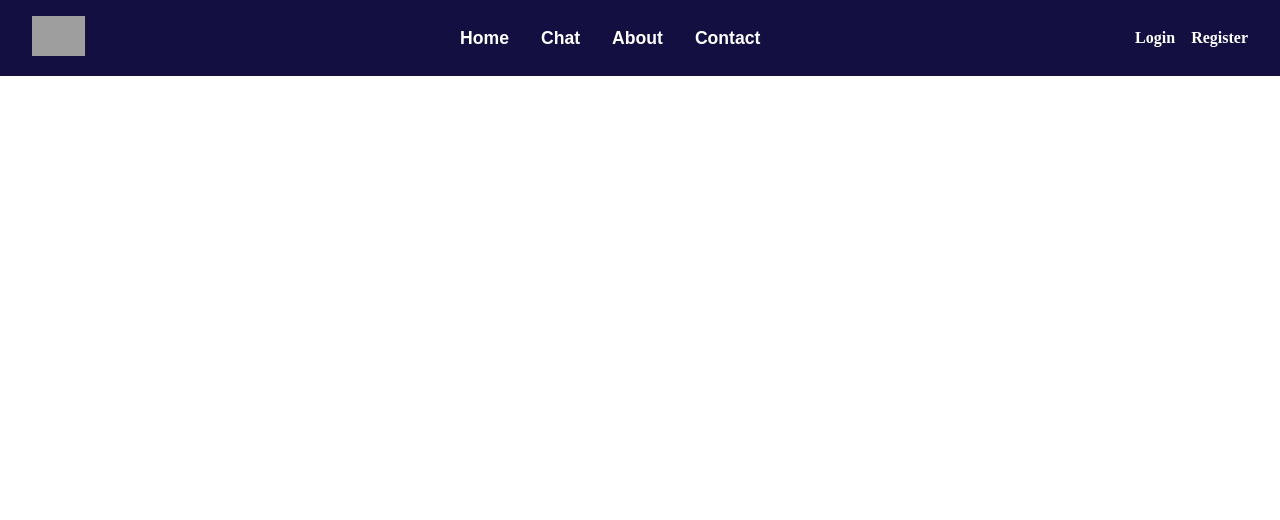
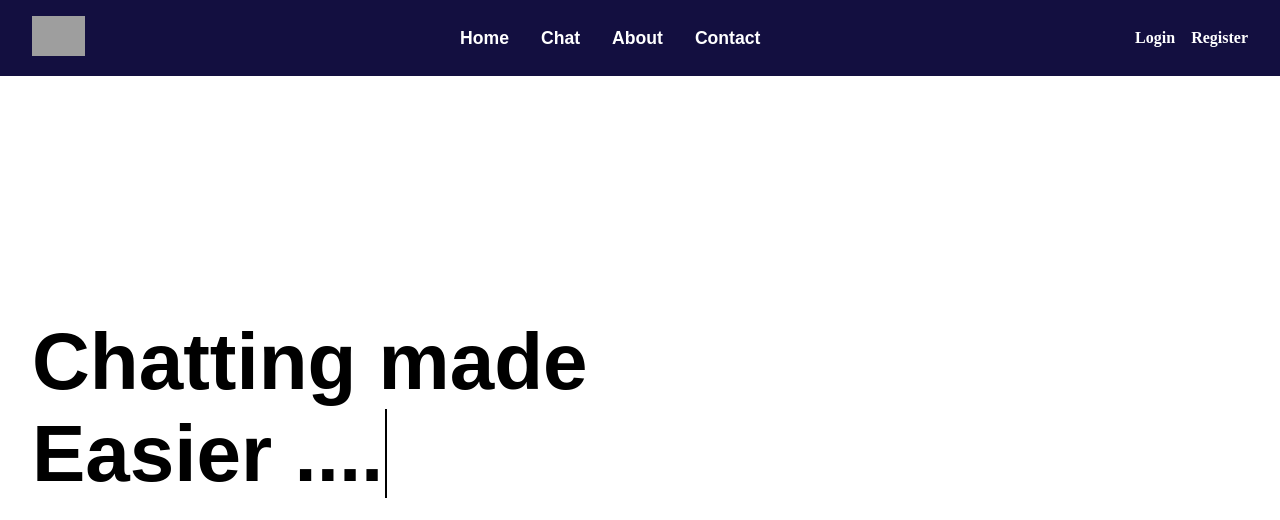
Before and after one commit to PrathamJain1335/first-group-project-, a React app: page / in a window 1280 px wide. Shown: the top 520 px of the page. Built offline with nearby package versions, Linux system fonts and the light colour scheme; grey boxes are pictures that could not be loaded; the HTML template or start-up script is replaced by a standard one.

Commit message:
added background text animation component

```diff
--- /dev/null
+++ b/src/components/textanim.jsx
@@ -0,0 +1,66 @@
+import React, { useState, useEffect } from "react";
+
+function TypingText({ text, speed = 100 }) {
+  const [displayedText, setDisplayedText] = useState("");
+
+  useEffect(() => {
+    let index = 0;
+    const interval = setInterval(() => {
+      setDisplayedText(text.slice(0, index + 1));
+      index++;
+      if (index === text.length) {
+        clearInterval(interval);
+      }
+    }, speed);
+    return () => clearInterval(interval);
+  }, [text, speed]);
+
+  // Split by \n to handle line breaks in JSX
+  const lines = displayedText.split("\n");
+
+  return (
+    <h1 style={{ fontSize: "5rem", fontWeight: "bold", whiteSpace: "pre-line" }}>
+      {lines.map((line, i) => (
+        <React.Fragment key={i}>
+          {line}
+          {i < lines.length - 1 && <br />}
+        </React.Fragment>
+      ))}
+      <span style={{ borderRight: "2px solid black", marginLeft: "2px" }} />
+    </h1>
+  );
+}
+
+function HomePage() {
+  return (
+    <div style={styles.container}>
+      <div style={styles.leftSide}>
+        <TypingText text={"Chatting made \n Easier ...."} />
+      </div>
+      <div style={styles.rightSide}>
+        {/* Add other content here if needed */}
+      </div>
+    </div>
+  );
+}
+
+const styles = {
+  container: {
+    display: "flex",
+    height: "75vh",
+    padding: "2rem",
+    fontFamily: "'nunito', sans-serif",
+  },
+  leftSide: {
+
+    display: "flex",
+    alignItems: "center",
+    justifyContent: "center",
+  },
+  rightSide: {
+    flex: 1,
+    // Add styles or content for the right side as you want
+  },
+};
+
+export default HomePage;
--- /dev/null
+++ b/src/components/waves.jsx
@@ -0,0 +1,61 @@
+import React from "react";
+
+function waves() {
+  return (
+    <>
+
+      <style>
+        {`
+        .wave-container {
+          position: fixed;
+          left: 0;
+          bottom: 0;
+          width: 100vw;
+          height: 120px;
+          z-index: -1;
+          pointer-events: none;
+          overflow: hidden;
+        }
+        .waves {
+          width: 100vw;
+          height: 120px;
+          display: block;
+        }
+        .wave1,
+        .wave2 {
+          animation: moveWaves 8s linear infinite;
+        }
+        .wave2 {
+          animation-delay: -4s;
+        }
+        @keyframes moveWaves {
+          0% { transform: translateX(0); }
+          100% { transform: translateX(-120px); }
+        }
+        `}
+      </style>
+      <div className="wave-container">
+        <svg
+          className="waves"
+          viewBox="0 0 1440 320"
+          preserveAspectRatio="none"
+        >
+          <path
+            className="wave1"
+            fill="#4f8ef7"
+            fillOpacity="0.7"
+            d="M0,208L80,176C160,144,320,80,480,85.3C640,91,800,165,960,186.7C1120,208,1280,176,1360,160L1440,144L1440,320L1360,320C1280,320,1120,320,960,320C800,320,640,320,480,320C320,320,160,320,80,320L0,320Z"
+          />
+          <path
+            className="wave2"
+            fill="#4f8ef7"
+            fillOpacity="0.4"
+            d="M0,288L80,272C160,256,320,224,480,213.3C640,203,800,213,960,208C1120,203,1280,181,1360,170.7L1440,160L1440,320L1360,320C1280,320,1120,320,960,320C800,320,640,320,480,320C320,320,160,320,80,320L0,320Z"
+          />
+        </svg>
+      </div>
+    </>
+  );
+}
+
+export default waves;
--- a/src/home.jsx
+++ b/src/home.jsx
@@ -1,11 +1,16 @@
 import React from "react";
 import "./home.css";
+import Waves from "./components/waves.jsx";
+import Text from "./components/textanim.jsx";
 
 
 function Navbar() {
 
   return (
 
+
+
+    <>
 
     <nav className="navbar">
       <div className="navbar-logo">
@@ -22,6 +27,15 @@ function Navbar() {
         <a href="/login">Register</a>
       </div>
     </nav>
+
+    <Text />
+
+    <div style={{ position: "relative", minHeight: "100vh" }}>
+
+      <waves />
+    </div>
+    </>
+
   );
 }
 
```
